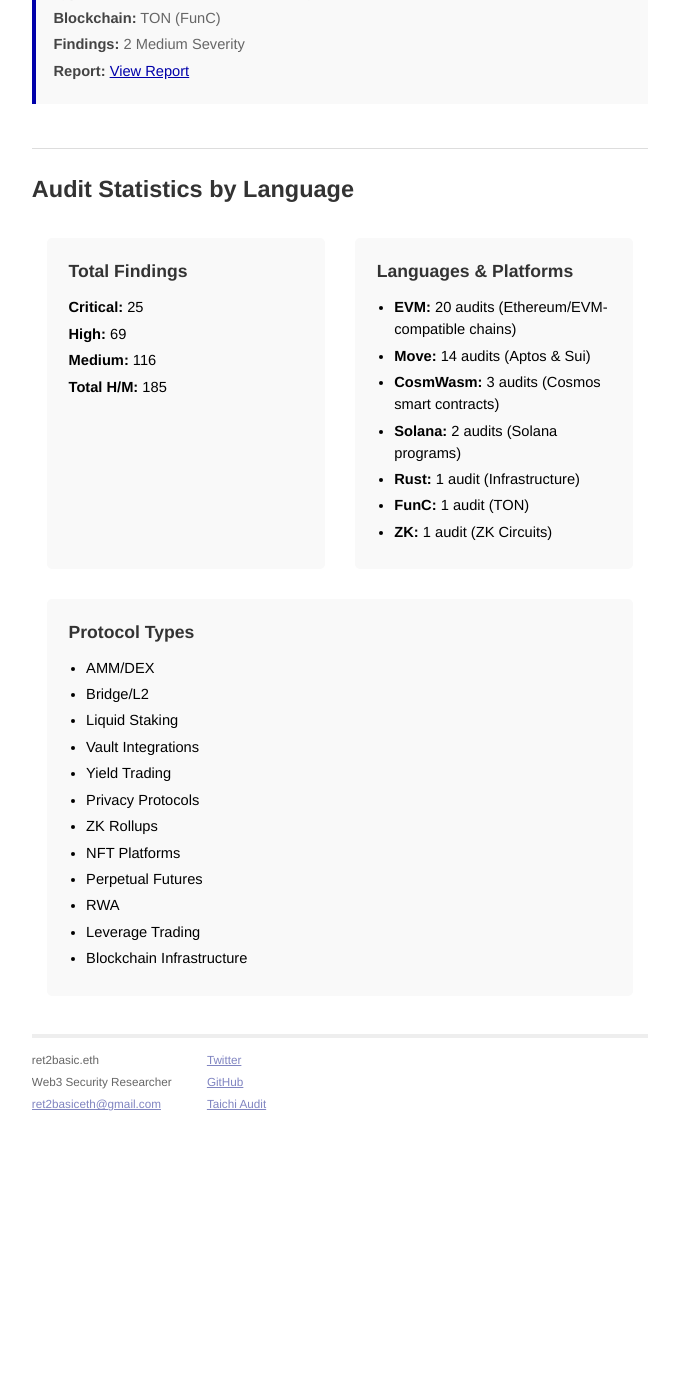
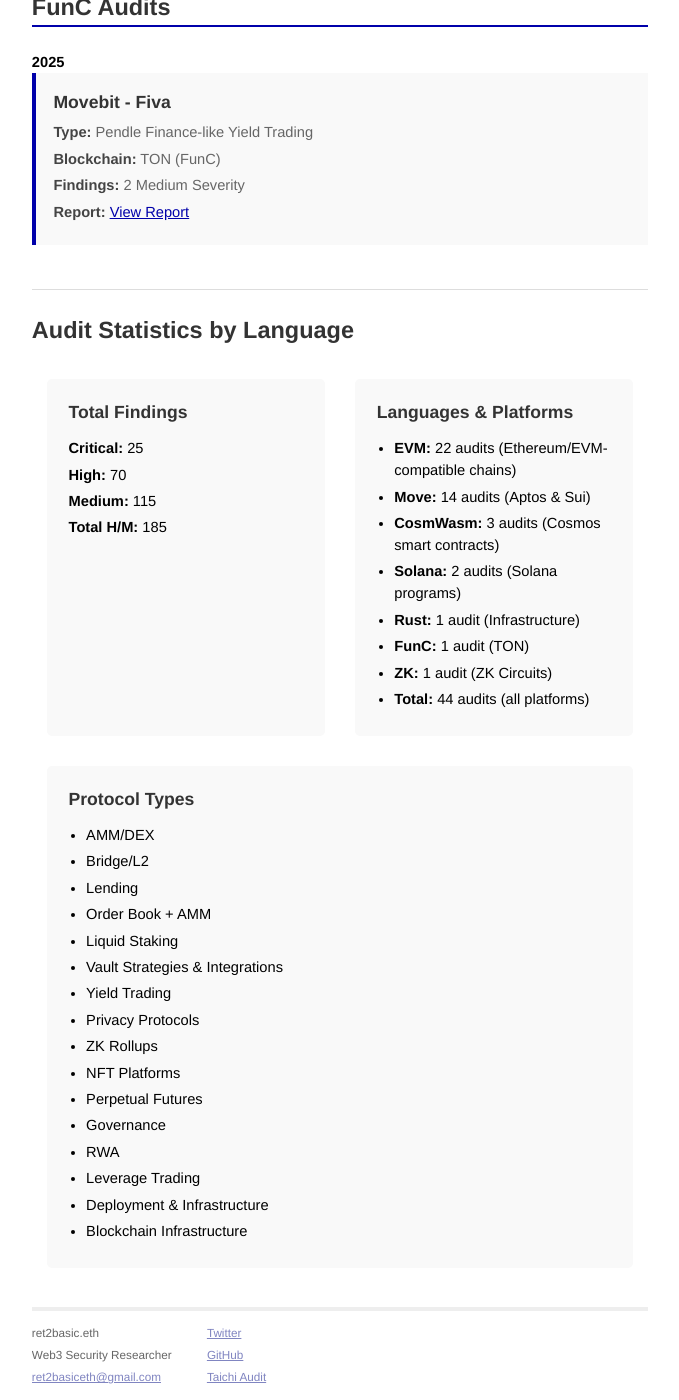
Before and after one commit to ret2basic/ret2basic.github.io, a Jekyll site: the page built from audits.html, in a window 1280 px wide and 1400 px high, scrolled down 7470 px. Shown: the whole window, without its empty margins (300-979 px from the left). Built offline with Jekyll 4.4.1, drawn with Linux system fonts in a browser that asks for light colours; before the commit the page ends 8597 px from its top, so only the background shows below that; some of the changed text lies outside the part shown.

Commit message:
Add Venus Prime audit and update portfolio statistics

```diff
--- a/audits.html
+++ b/audits.html
@@ -163,6 +163,14 @@
     </div>
 
     <h3>2023</h3>
+
+    <div class="audit-item">
+      <h3>Code4rena - Venus Prime</h3>
+      <div class="audit-details">
+        <p><strong>Type:</strong> Lending</p>
+        <p><strong>Findings:</strong> 1 High Severity</p>
+      </div>
+    </div>
 
     <div class="audit-item">
       <h3>Sherlock - Perennial</h3>
@@ -431,20 +439,21 @@
       <div class="stat-item">
         <h3>Total Findings</h3>
         <p><strong>Critical:</strong> 25</p>
-        <p><strong>High:</strong> 69</p>
-        <p><strong>Medium:</strong> 116</p>
+        <p><strong>High:</strong> 70</p>
+        <p><strong>Medium:</strong> 115</p>
         <p><strong>Total H/M:</strong> 185</p>
       </div>
       <div class="stat-item">
         <h3>Languages & Platforms</h3>
         <ul>
-          <li><strong>EVM:</strong> 20 audits (Ethereum/EVM-compatible chains)</li>
+          <li><strong>EVM:</strong> 22 audits (Ethereum/EVM-compatible chains)</li>
           <li><strong>Move:</strong> 14 audits (Aptos & Sui)</li>
           <li><strong>CosmWasm:</strong> 3 audits (Cosmos smart contracts)</li>
           <li><strong>Solana:</strong> 2 audits (Solana programs)</li>
           <li><strong>Rust:</strong> 1 audit (Infrastructure)</li>
           <li><strong>FunC:</strong> 1 audit (TON)</li>
           <li><strong>ZK:</strong> 1 audit (ZK Circuits)</li>
+          <li><strong>Total:</strong> 44 audits (all platforms)</li>
         </ul>
       </div>
       <div class="stat-item">
@@ -452,15 +461,19 @@
         <ul>
           <li>AMM/DEX</li>
           <li>Bridge/L2</li>
+          <li>Lending</li>
+          <li>Order Book + AMM</li>
           <li>Liquid Staking</li>
-          <li>Vault Integrations</li>
+          <li>Vault Strategies & Integrations</li>
           <li>Yield Trading</li>
           <li>Privacy Protocols</li>
           <li>ZK Rollups</li>
           <li>NFT Platforms</li>
           <li>Perpetual Futures</li>
+          <li>Governance</li>
           <li>RWA</li>
           <li>Leverage Trading</li>
+          <li>Deployment & Infrastructure</li>
           <li>Blockchain Infrastructure</li>
         </ul>
       </div>
```
